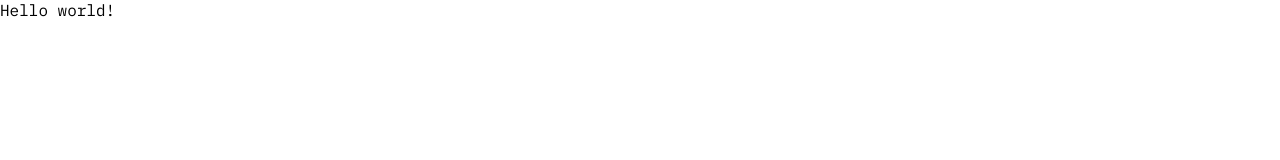
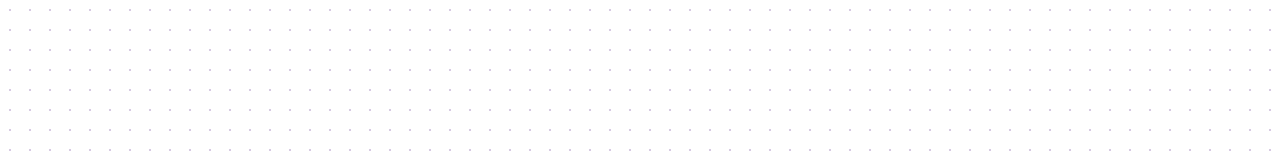
Before and after one commit to caminolosada/link-list, a React (Vite) app: page / in a window 1280 px wide. Shown: the top 160 px of the page. Built offline with nearby package versions, Linux system fonts and the light colour scheme.

Commit message:
Create ContainerStyled

```diff
--- a/src/components/App/App.tsx
+++ b/src/components/App/App.tsx
@@ -1,5 +1,7 @@
+import ContainerStyled from "../shared/ContainerStyled";
+
 const App = (): JSX.Element => {
-  return <p>Hello world!</p>;
+  return <ContainerStyled />;
 };
 
 export default App;
--- /dev/null
+++ b/src/components/shared/ContainerStyled.ts
@@ -0,0 +1,13 @@
+import styled from "styled-components";
+
+const ContainerStyled = styled.main`
+  position: fixed;
+  top: 0;
+  left: 0;
+  width: 100%;
+  height: 100%;
+  background-image: radial-gradient(circle, #8a63ad57 1px, transparent 1px);
+  background-size: 20px 20px;
+`;
+
+export default ContainerStyled;
--- a/src/main.tsx
+++ b/src/main.tsx
@@ -2,8 +2,6 @@ import React from "react";
 import ReactDOM from "react-dom/client";
 import App from "./components/App/App";
 import "./index.css";
-import { Provider } from "react-redux";
-import { store } from "./store";
 import GlobalStyle from "./styles/GlobalStyle/GlobalStyle";
 import { ThemeProvider } from "styled-components";
 import theme from "./styles/theme/theme";
@@ -11,10 +9,8 @@ import theme from "./styles/theme/theme";
 ReactDOM.createRoot(document.getElementById("root") as HTMLElement).render(
   <React.StrictMode>
     <ThemeProvider theme={theme}>
-      <Provider store={store}>
-        <GlobalStyle />
-        <App />
-      </Provider>
+      <GlobalStyle />
+      <App />
     </ThemeProvider>
   </React.StrictMode>
 );
--- a/src/store/index.ts
+++ /dev/null
@@ -1,24 +0,0 @@
-import { PreloadedState } from "@reduxjs/toolkit";
-import { combineReducers } from "@reduxjs/toolkit";
-import { configureStore } from "@reduxjs/toolkit";
-import { TypedUseSelectorHook, useDispatch, useSelector } from "react-redux";
-
-const rootReducer = combineReducers({
-  // insert the slices reducers
-});
-
-export const setupStore = (preloadedState?: PreloadedState<RootState>) => {
-  return configureStore({
-    reducer: rootReducer,
-    preloadedState,
-  });
-};
-
-export const store = setupStore();
-
-export type RootState = ReturnType<typeof rootReducer>;
-export type AppStore = ReturnType<typeof setupStore>;
-export type AppDispatch = AppStore["dispatch"];
-
-export const useAppDispatch = () => useDispatch<AppDispatch>();
-export const useAppSelector: TypedUseSelectorHook<RootState> = useSelector;
```
Also changed, not shown: 1 other file (tests, documents, lock files or other folders).
